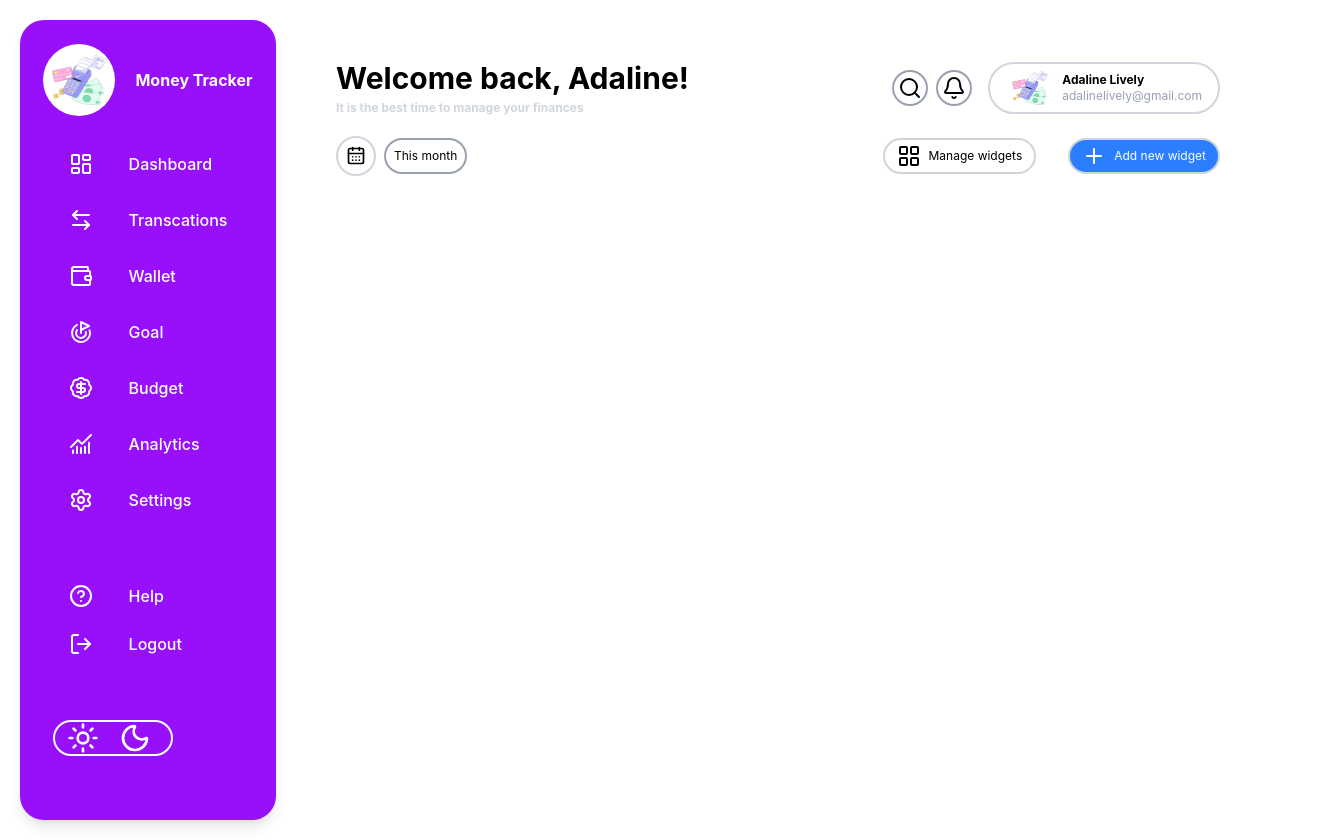
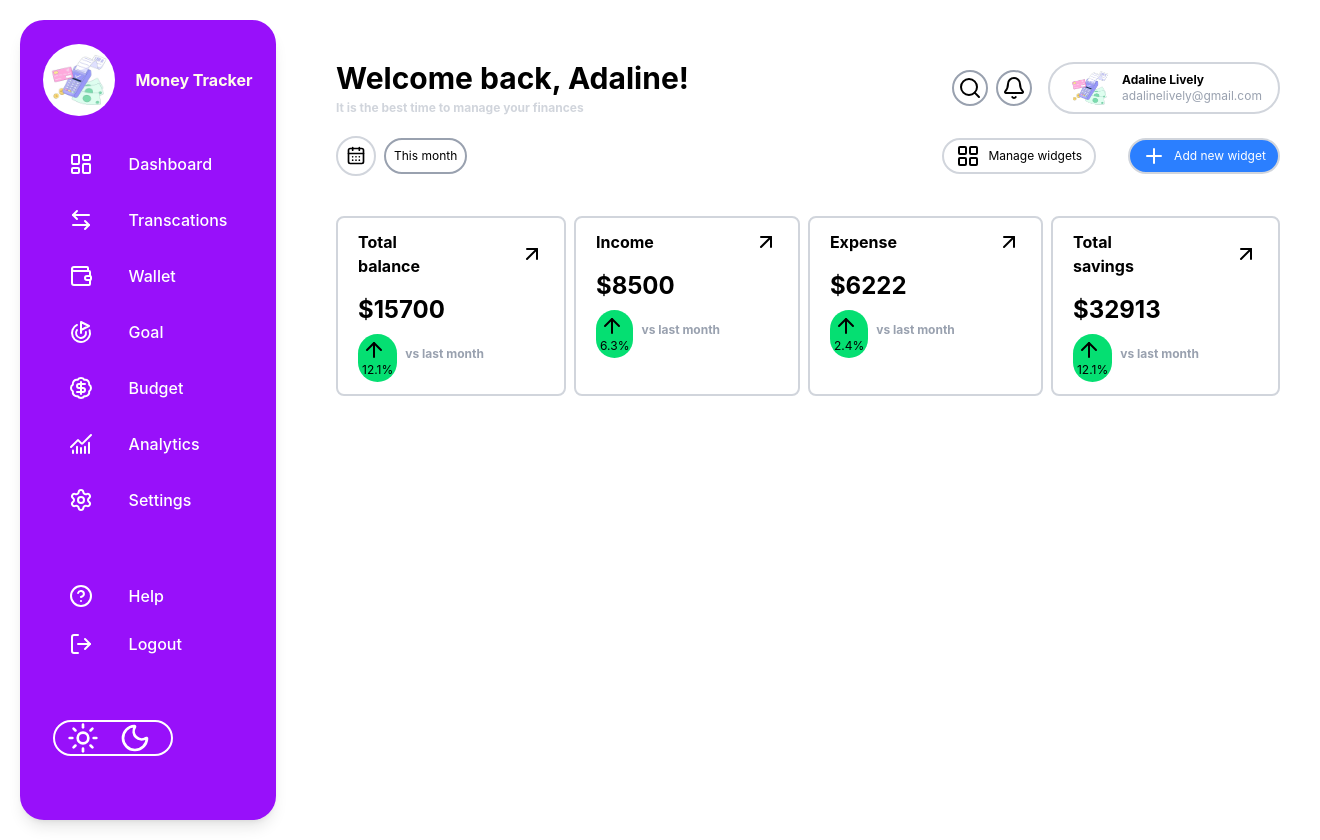
Before and after one commit to ravinabisht2003/Expenses-Tracker, a React (Vite) app in the folder Expenses-Tracker/: page / in a window 1280 px wide. Shown: the whole page, 1320 px wide, since content can reach past the window. Built offline with nearby package versions, Linux system fonts and the light colour scheme.

Commit message:
feat - adding dashboard

```diff
--- a/Expenses-Tracker/src/App.jsx
+++ b/Expenses-Tracker/src/App.jsx
@@ -1,6 +1,7 @@
 import React from 'react'
 import Nav_bar from './Nav_bar/Nav_bar'
 import Top_Navbar from './Nav_bar/Top_Navbar'
+import Dashboard from './Dashboard/Dashboard'
 
 export default function App() {
   return (
@@ -8,9 +9,11 @@ export default function App() {
     <div >
       <Nav_bar/>
     </div>
-    <div className='w-full min-h-screen'>
+    <div className='w-full min-h-screen p-10'>
       <Top_Navbar/>
+      <Dashboard/>
     </div>
+
     </div>
   )
 }
--- /dev/null
+++ b/Expenses-Tracker/src/Dashboard/Dashboard.jsx
@@ -0,0 +1,58 @@
+import React from 'react'
+import {Icon,ArrowUpRight,ArrowUp} from 'lucide-react'
+
+export default function Dashboard() {
+    const Dashboard = [
+    {
+      title: "Total balance",
+      amount: 15700,
+      percentage:12.1,
+    },
+    {
+      title: "Income",
+      amount: 8500,
+      percentage:6.3,
+
+    },
+    {
+      title: "Expense",
+      amount: 6222,
+      percentage:2.4,
+    },
+    {
+      title: "Total savings",
+      amount: 32913,
+      percentage:12.1,
+    },
+  ];
+  return (
+
+    <div className="flex  flex-row mt-10 gap-2">
+        {Dashboard.map((item, index) => {
+          const Icon = item.icon;
+
+          return (
+
+            <div
+              key={index}
+              className=" w-full pt-3 pb-3 p-5 rounded-lg cursor-pointer border-2 border-gray-300"
+            >
+            <div className='flex justify-between w-full items-center gap-25'>
+              <div className='font-bold'>{item.title}</div>
+              <div><span className="font-medium"><ArrowUpRight /></span></div>
+            </div>
+                <div className='font-bold text-2xl mt-4'>${item.amount}</div>
+                <div className='flex items-center gap-2 ' >
+
+                <div className='bg-green-400 w-fit mt-2 rounded-full p-1 text-xs'><ArrowUp />{item.percentage}%</div>
+                <div className=' text-gray-400 text-xs font-bold'>vs last month</div>
+                </div>
+            </div>
+
+          );
+
+        })}
+    </div>
+
+  )
+}
--- a/Expenses-Tracker/src/Nav_bar/Top_Navbar.jsx
+++ b/Expenses-Tracker/src/Nav_bar/Top_Navbar.jsx
@@ -4,7 +4,7 @@ import expenses_logo from "../assets/expenses_logo.jpg";
 
 export default function Top_Navbar() {
   return (
-    <div className='w-full p-10'>
+    <div className='w-full'>
     <div className='flex items-center justify-between'>
     <div>
       <h1 className='text-3xl font-bold'>Welcome back, Adaline!</h1>
```
